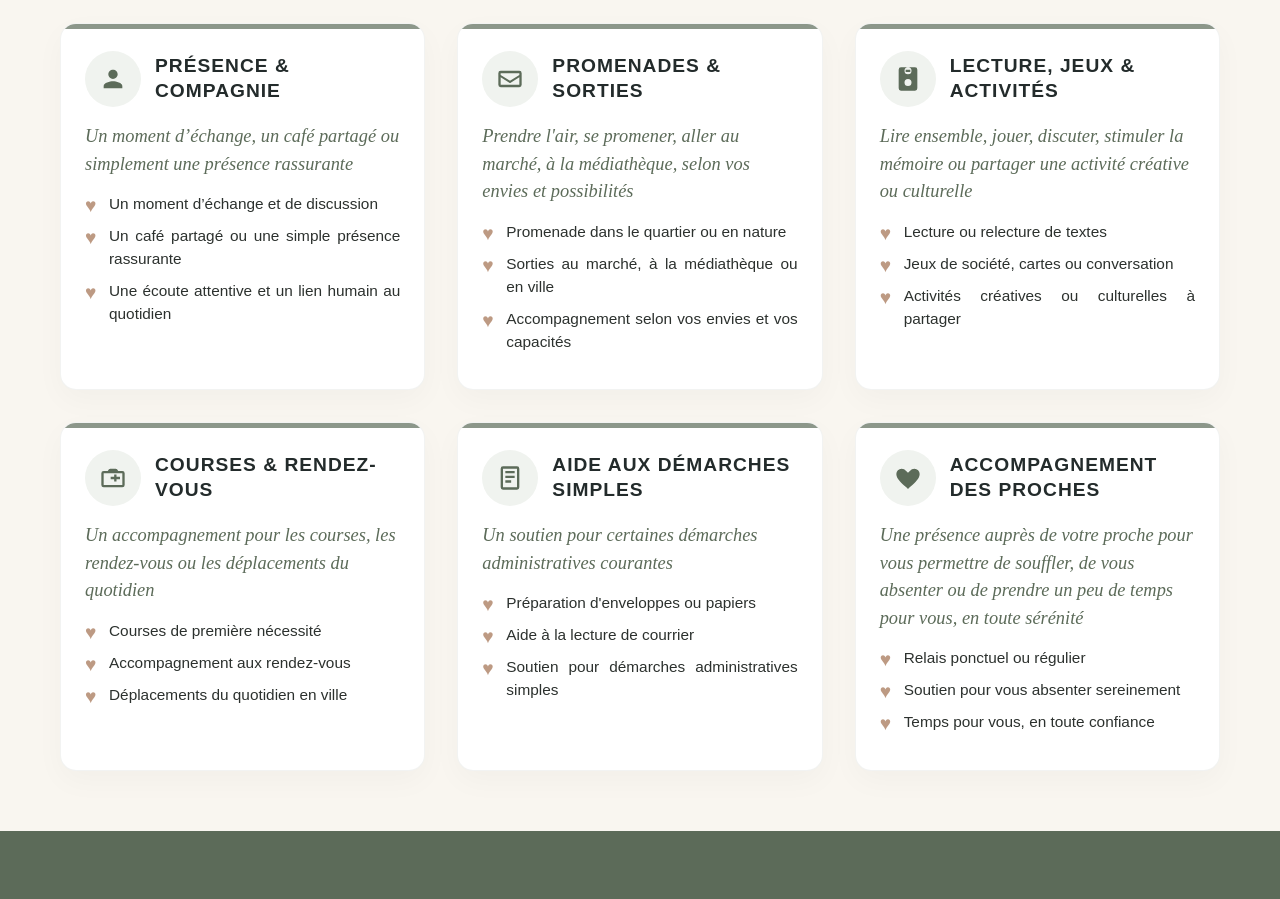
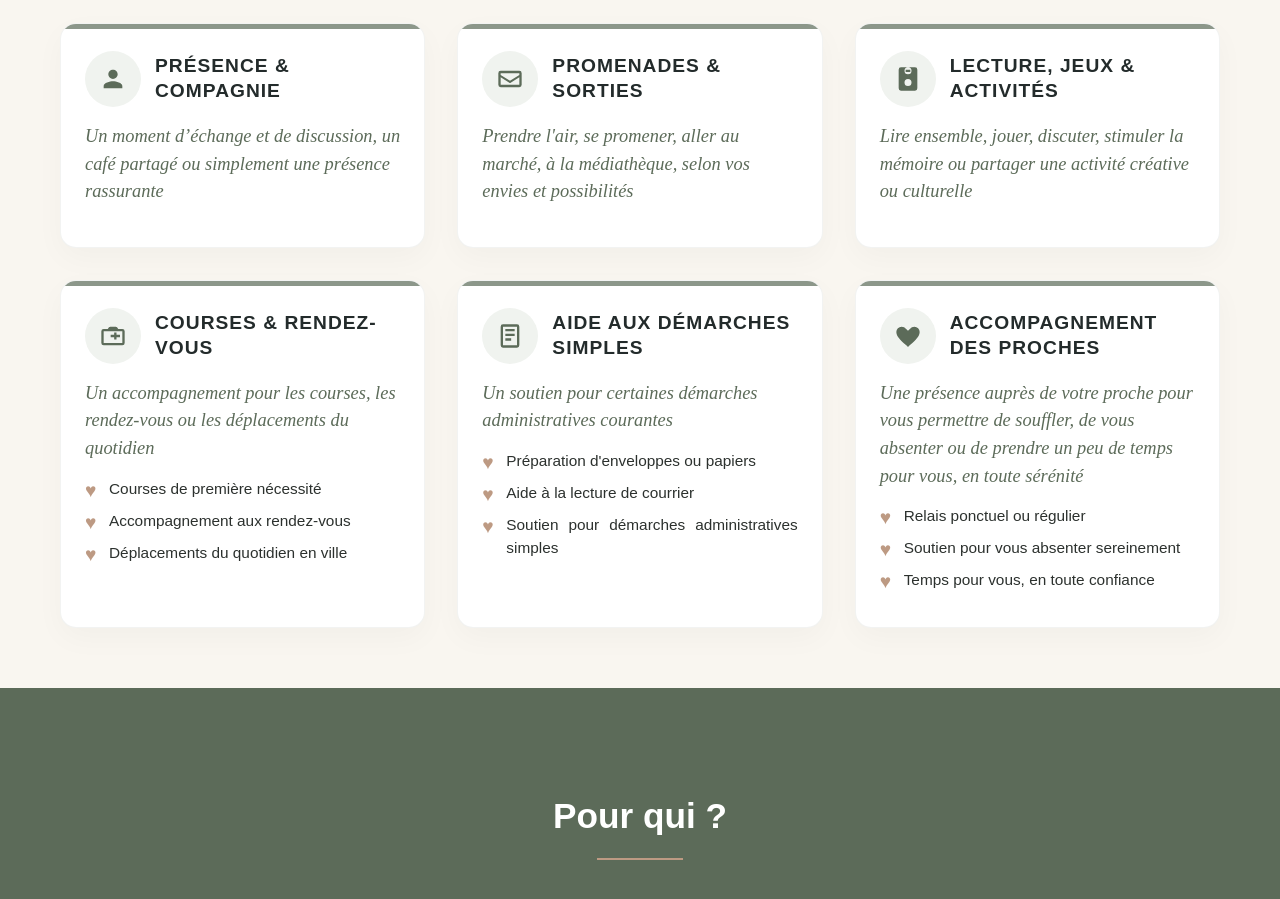
Before and after one commit to tentensee/LaVoyageuseDeVie, a React (Vite) app: page / in a window 1280 px wide. Shown: the part 1000-1899 px from the top of the page. Built offline with nearby package versions, Linux system fonts and the light colour scheme.

Commit message:
Simplify service descriptions in Services.jsx

```diff
--- a/src/components/Services.jsx
+++ b/src/components/Services.jsx
@@ -18,13 +18,8 @@ export default function Services() {
             </div>
             <h3 className="card-title">Présence & compagnie</h3>
           </div>
-          <p className="card-subtitle script-font">Un moment d’échange, un café partagé ou simplement une présence rassurante</p>
-          <ul className="service-list">
-            <li>Un moment d’échange et de discussion</li>
-            <li>Un café partagé ou une simple présence rassurante</li>
-            <li>Une écoute attentive et un lien humain au quotidien</li>
-          </ul>
-        </div>
+          <p className="card-subtitle script-font">Un moment d’échange et de discussion, un café partagé ou simplement une présence rassurante</p>
+          </div>
 
         {/* Carte 2 */}
         <div className="service-card">
@@ -37,12 +32,7 @@ export default function Services() {
             <h3 className="card-title">Promenades & sorties</h3>
           </div>
           <p className="card-subtitle script-font">Prendre l'air, se promener, aller au marché, à la médiathèque, selon vos envies et possibilités</p>
-          <ul className="service-list">
-            <li>Promenade dans le quartier ou en nature</li>
-            <li>Sorties au marché, à la médiathèque ou en ville</li>
-            <li>Accompagnement selon vos envies et vos capacités</li>
-          </ul>
-        </div>
+         </div>
 
         {/* Carte 3 */}
         <div className="service-card">
@@ -55,12 +45,7 @@ export default function Services() {
             <h3 className="card-title">Lecture, jeux & activités</h3>
           </div>
           <p className="card-subtitle script-font">Lire ensemble, jouer, discuter, stimuler la mémoire ou partager une activité créative ou culturelle</p>
-          <ul className="service-list">
-            <li>Lecture ou relecture de textes</li>
-            <li>Jeux de société, cartes ou conversation</li>
-            <li>Activités créatives ou culturelles à partager</li>
-          </ul>
-        </div>
+          </div>
 
         {/* Carte 4 */}
         <div className="service-card">
```
